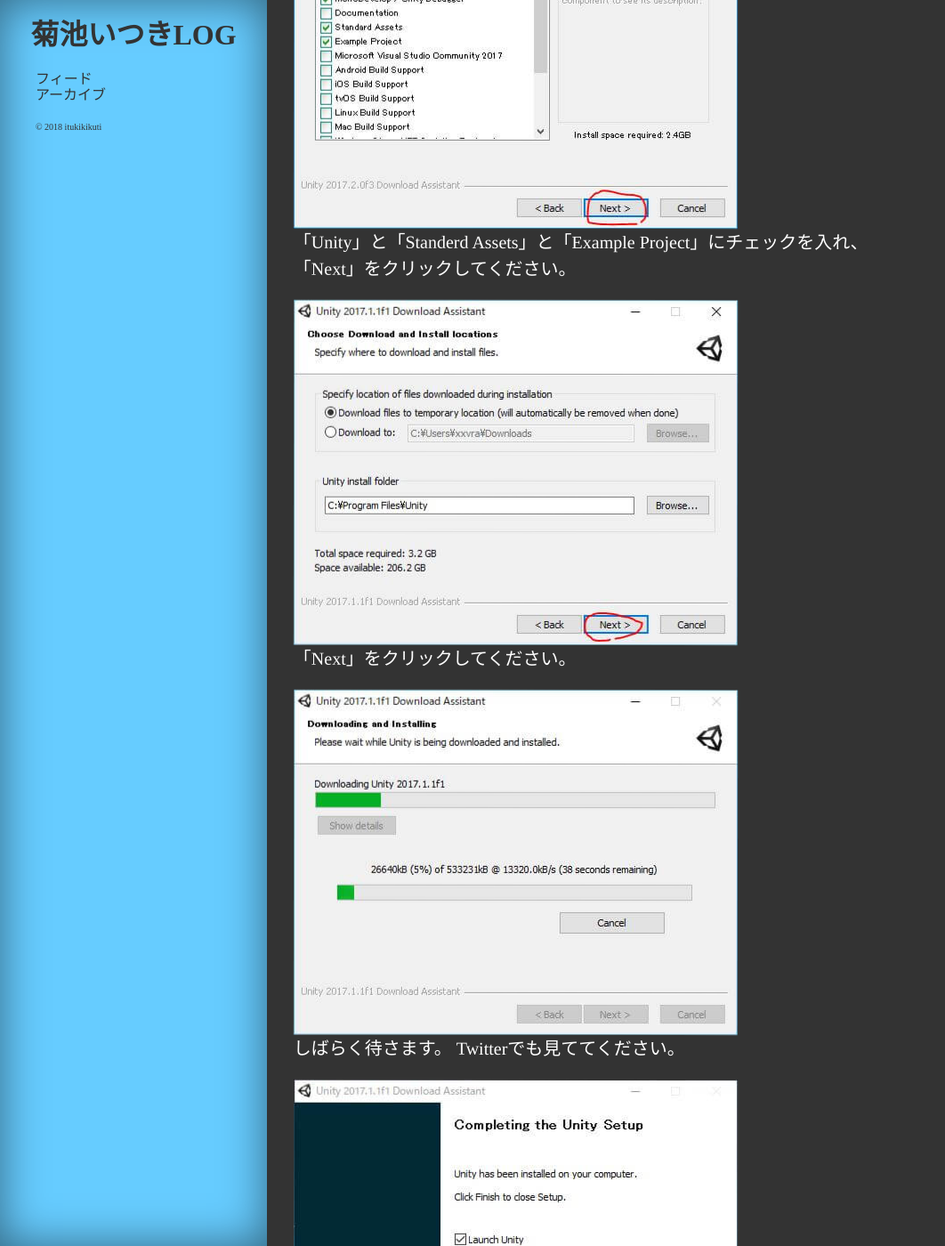
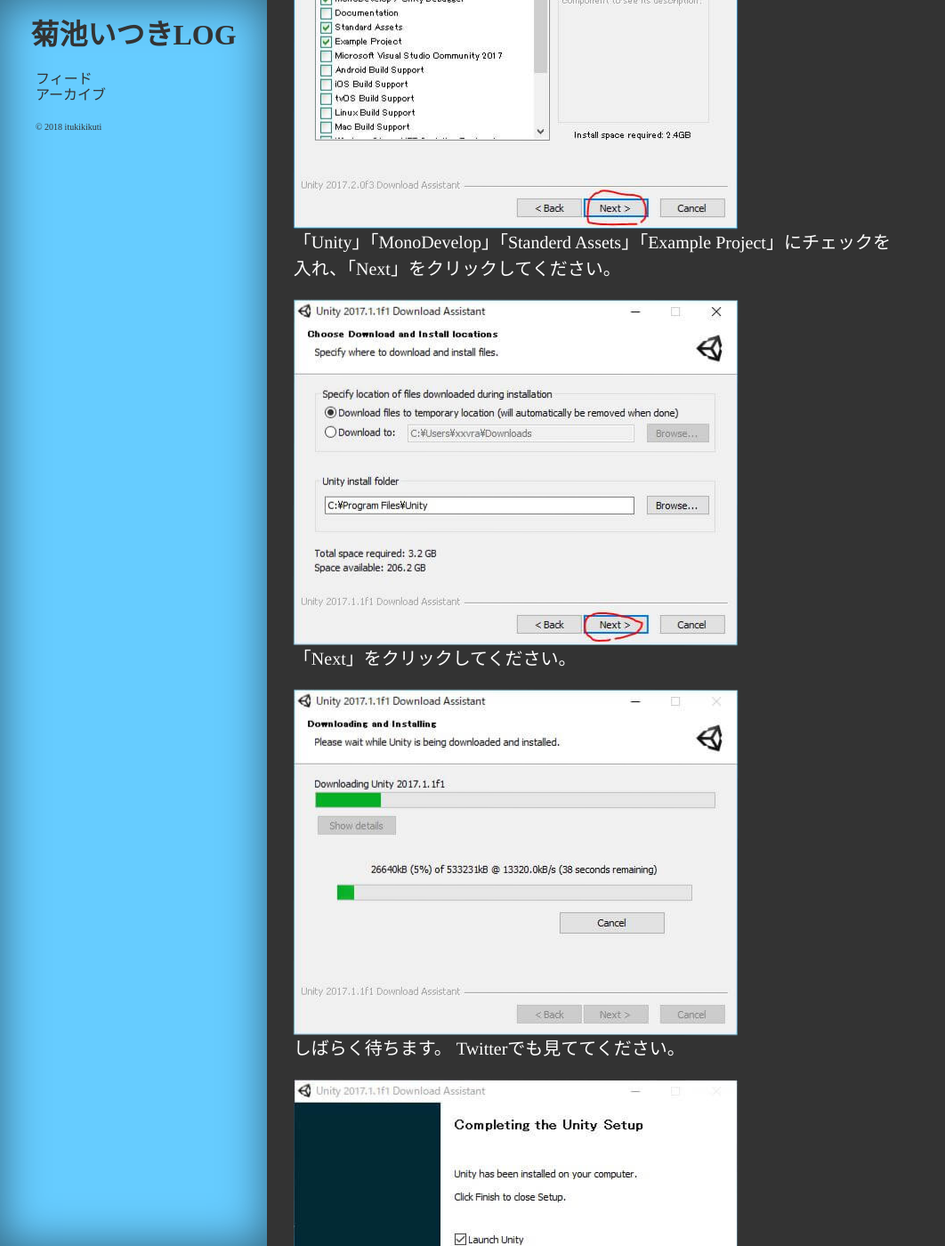
Before and after one commit to itukikikuti/windblow.net, a Jekyll site: the page built from _posts/2018-04-11-Unityのインストール.md, in a window 1280 px wide and 1400 px high, scrolled down 1691 px. Shown: the whole window at 89% size, without its empty margins (0-1062 px from the left). Built offline with Jekyll 4.4.1, drawn with Linux system fonts in a browser that asks for light colours; some web fonts are replaced.

Commit message:
Update 2018-04-11-Unityのインストール.md

```diff
--- a/_posts/2018-04-11-Unityのインストール.md
+++ b/_posts/2018-04-11-Unityのインストール.md
@@ -18,13 +18,13 @@
 「I accept the ほげほげ」にチェックを入れ、「Next」をクリックしてください。
 
 ![](/assets/UnityInstall/4.jpg)
-「Unity」と「Standerd Assets」と「Example Project」にチェックを入れ、「Next」をクリックしてください。
+「Unity」「MonoDevelop」「Standerd Assets」「Example Project」にチェックを入れ、「Next」をクリックしてください。
 
 ![](/assets/UnityInstall/5.jpg)
 「Next」をクリックしてください。
 
 ![](/assets/UnityInstall/6.jpg)
-しばらく待さます。
+しばらく待ちます。
 Twitterでも見ててください。
 
 ![](/assets/UnityInstall/7.jpg)
```
